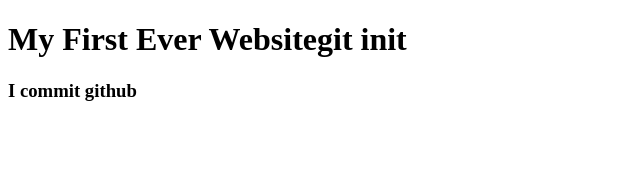
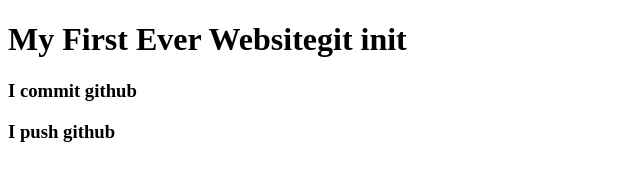
Before and after one commit to tariqmanon/FirstWebsite, a plain HTML site: page index.html in a window 1280 px wide. Shown: the whole page, without its empty margins (0-640 px from the left). Drawn offline with Linux system fonts and the light colour scheme.

Commit message:
Update index.html

```diff
--- a/index.html
+++ b/index.html
@@ -10,5 +10,6 @@
         My First Ever Websitegit init
     </h1>
     <h3>I commit github</h3>
+    <h3>I push github</h3>
 </body>
 </html>
```
